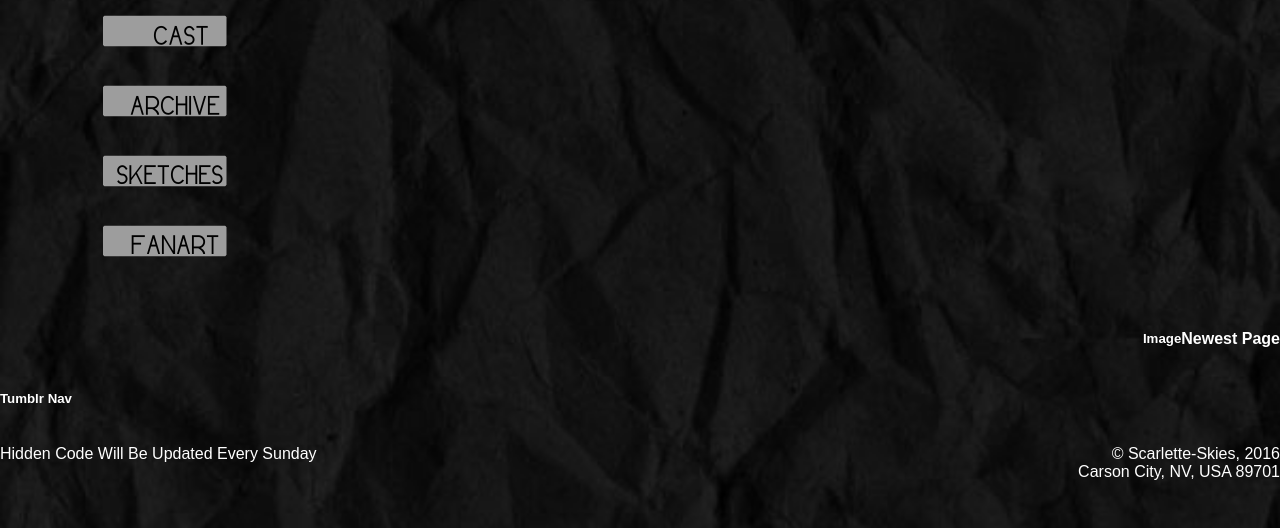
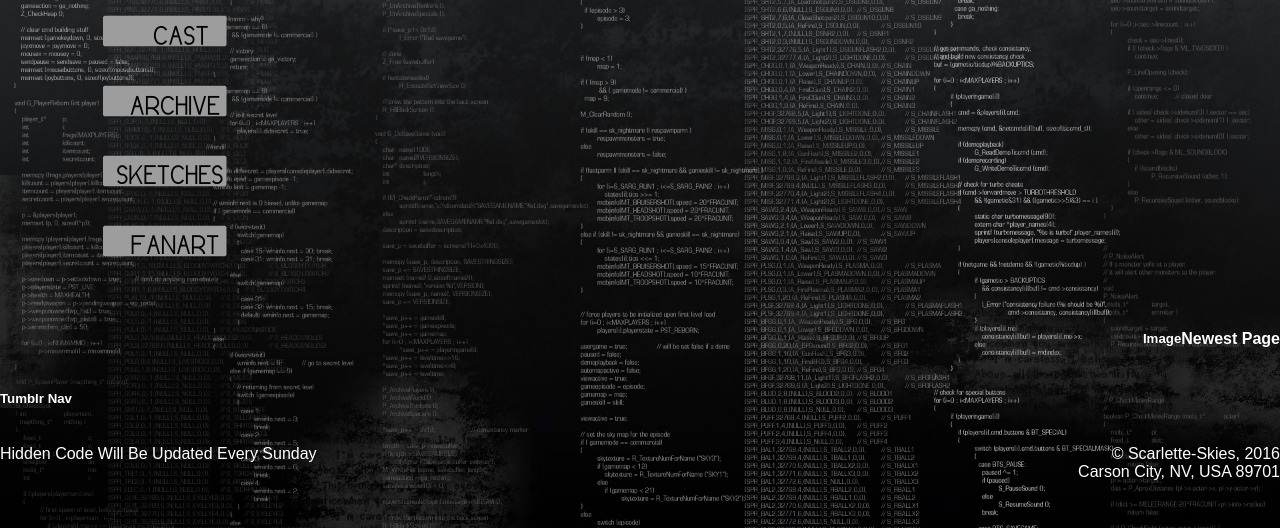
Before and after one commit to Prinnyoverlordally/hiddencode.github.io, a plain HTML site: page index.html in a window 1280 px wide. Shown: the part 272-800 px from the top of the page. Drawn offline with Linux system fonts and the light colour scheme.

Commit message:
Temp Background

```diff
--- a/css/style.css
+++ b/css/style.css
@@ -3,7 +3,7 @@
 
 
 body {
-background: url(../Images/paper.jpg);
+background: url(../Images/Temp.jpg);
 background-attachment: fixed;
     margin: 0;
     height: 100%;
```
